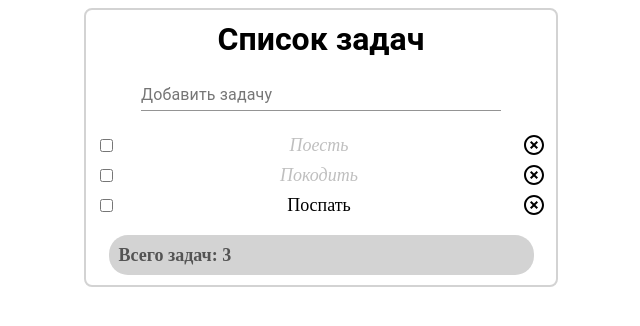
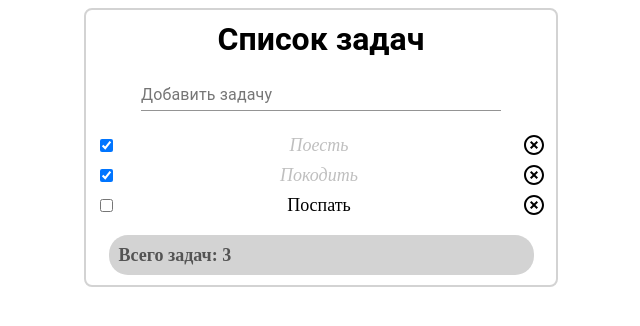
Before and after one commit to WebHeroSchool/alde_react, a React (Create React App) app in the folder todo/: page / in a window 1280 px wide. Shown: the top 326 px of the page, without its empty margins (319-959 px from the left). Built offline with nearby package versions, Linux system fonts and the light colour scheme.

Commit message:
add checkboxHandler

```diff
--- a/todo/src/components/App/App.js
+++ b/todo/src/components/App/App.js
@@ -23,12 +23,19 @@ class App extends Component {
     ],
   };
 
+  setTaskIsDone = (task) => {
+    console.log(task.isDone);
+  };
+
   render () {
     return (
       <div className={styles.wrap}>
           <h1 className={styles.title}>Список задач</h1>
           <InputItem />
-          <ItemList itemList={this.state.itemList}/>
+          <ItemList
+              itemList={this.state.itemList}
+              setTaskIsDone={this.setTaskIsDone}
+          />
           <Footer count={3}/>
       </div>
     )
--- a/todo/src/components/Item/Item.js
+++ b/todo/src/components/Item/Item.js
@@ -3,9 +3,13 @@ import classnames from 'classnames';
 import Clear from '@material-ui/icons/HighlightOff';
 import styles from './Item.module.css';
 
-const Item = ({task}) => (
+const Item = ({task, setTaskIsDone}) => (
     <div className={styles.itemWrap}>
-      <input type='checkbox'/>
+      <input
+          type='checkbox'
+          checked={task.isDone}
+          onClick={() => setTaskIsDone(task)}
+      />
       <div className={
         classnames({
           [styles.task]: task,
--- a/todo/src/components/ItemList/ItemList.js
+++ b/todo/src/components/ItemList/ItemList.js
@@ -2,10 +2,14 @@ import React from 'react';
 import Item from '../Item/Item'
 import styles from './itemList.module.css'
 
-const ItemList = ({itemList}) => (
+const ItemList = ({itemList, setTaskIsDone}) => (
   <div className={styles.listWrap}>
       {itemList.map(item => (
-        <Item task={item} key={item.value}/>
+        <Item
+            task={item}
+            key={item.value}
+            setTaskIsDone={setTaskIsDone}
+        />
       ))}
   </div>
 );
```
